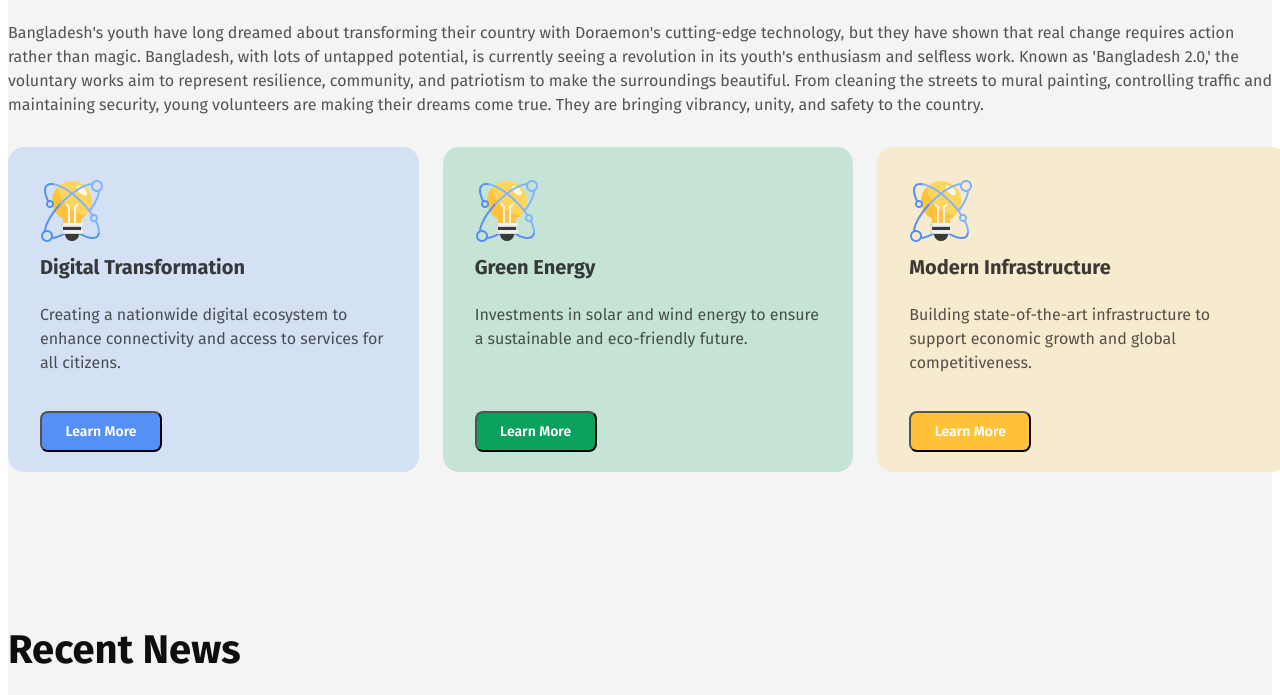
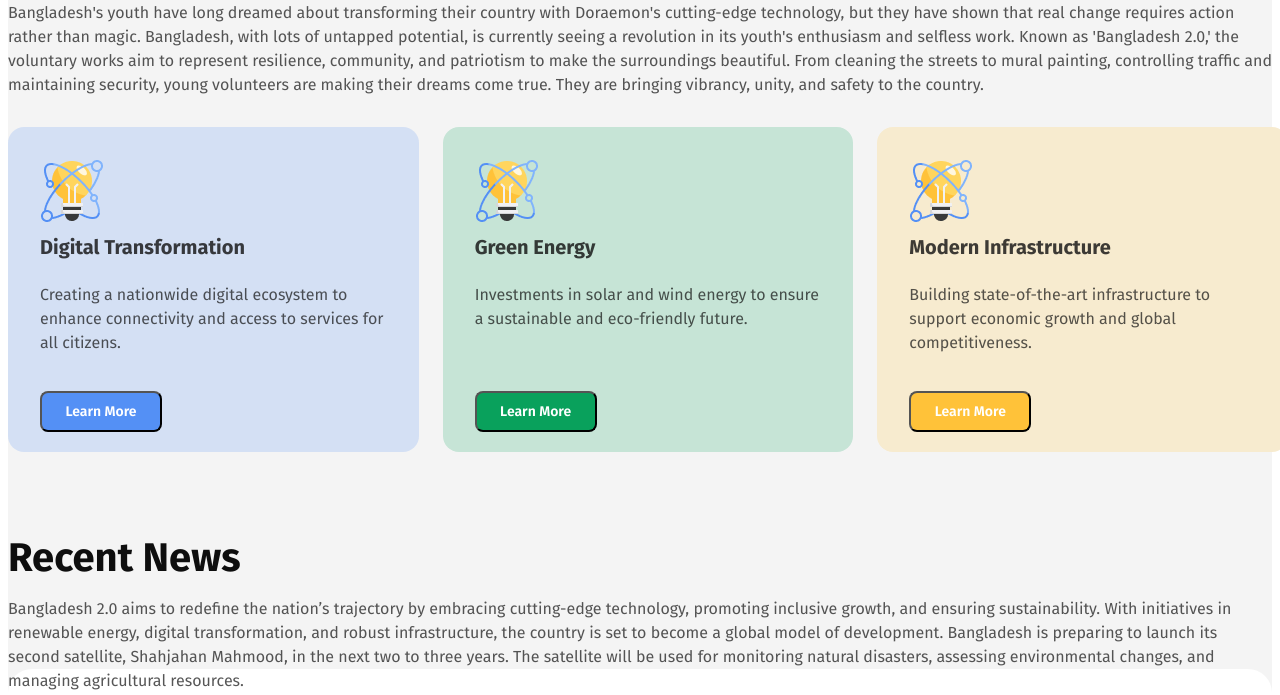
Before and after one commit to zubaerh/ph-assignment1, a plain HTML site: page index.html in a window 1280 px wide. Shown: the part 770-1465 px from the top of the page. Drawn offline with Linux system fonts and the light colour scheme.

Commit message:
change some margin and padding

```diff
--- a/styles/styles.css
+++ b/styles/styles.css
@@ -105,7 +105,7 @@ cursor: pointer;
 
   .vision {
     background-color: #f4f4f4;
-    padding: 50px 0;
+    padding: 30px 0;
   }
 
   .vision-title {
@@ -361,7 +361,7 @@ cursor: pointer;
 
           .recent-news {
             background-color: #f4f4f4;
-            padding: 50px 0;
+            padding: 10px 0;
           }
 
 .recent-news-title {
@@ -372,13 +372,13 @@ display: flex;
 flex-direction: column;
 justify-content: flex-start;
 align-items: flex-start;
-gap: 24;
+gap: 12;
 padding: 0px;
 flex: none;
 order: 0;
 align-self: stretch;
 flex-grow: 0;
-margin: 24px 0px;
+margin: 12px 0px;
 color: rgb(14, 14, 14);
 font-family: "Fira Sans", serif;
 font-size: 40px;
@@ -401,7 +401,7 @@ flex: none;
 order: 0;
 align-self: stretch;
 flex-grow: 0;
-margin: 12px 0px;
+margin: 15px 0px;
 color: rgba(14, 14, 14, 0.7);
 font-family: "Fira Sans", serif;
 font-size: 16px;
```
